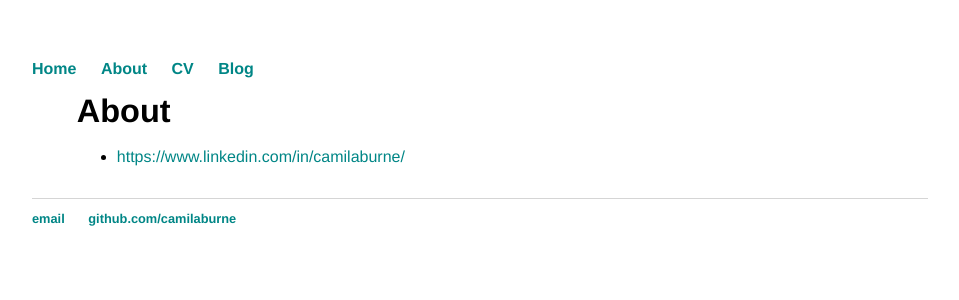
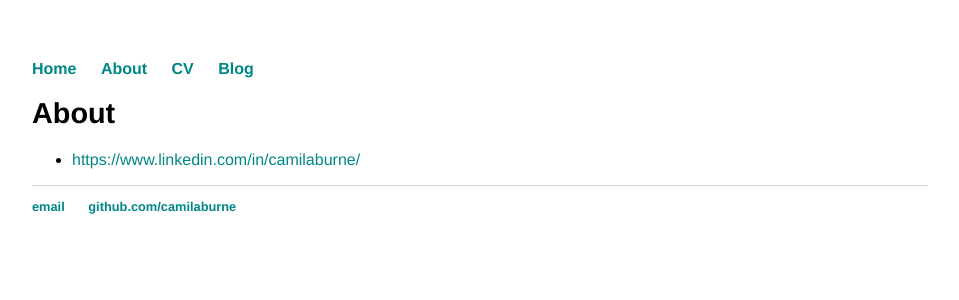
Before and after one commit to camilaburne/camilaburne.github.io, a Jekyll site: the page built from about/index.html, in a window 1280 px wide. Shown: the top 300 px of the page, without its empty margins (160-1119 px from the left). Built offline with Jekyll 4.4.1, drawn with Linux system fonts in a browser that asks for light colours.

Commit message:
Delete style

```diff
--- a/css/main.css
+++ b/css/main.css
@@ -36,29 +36,3 @@
     border-top: 1px solid #d5d5d5;
     font-size: .8em;
 }
-
-
-/* Blog */
-ul.posts { margin: 20px auto 40px; font-size: 1.5em; }
-ul.posts li { list-style: none;
-              font-family:'Helvetica', 'Arial', 'Sans-Serif';}
-
-ul.posts p { font-size: 1.2em;
-             line-height: 1.1em;
-             font-family:'Helvetica', 'Arial', 'Sans-Serif';
-}
-
-
-/* CV */
-.cv {line-height: 23px; width: 90%; margin: 0 auto;}
-.cv li { line-height: 23px; }
-.cv h2 { font-size: 26.5px; }
-.cv h1 { font-size: 32.5px; }
-
-.notes, .contact, .about, .cv, .error, .swatches { margin-bottom: 30px; }
-
-/* Contact */
-iframe {font-family: 'Merriweather', Georgia, Times; font-size: 16px;}
-
-/* About */
-.about ul.list-unstyled li { line-height: 30px; text-indent: -30px; margin-left: 30px;}
```
